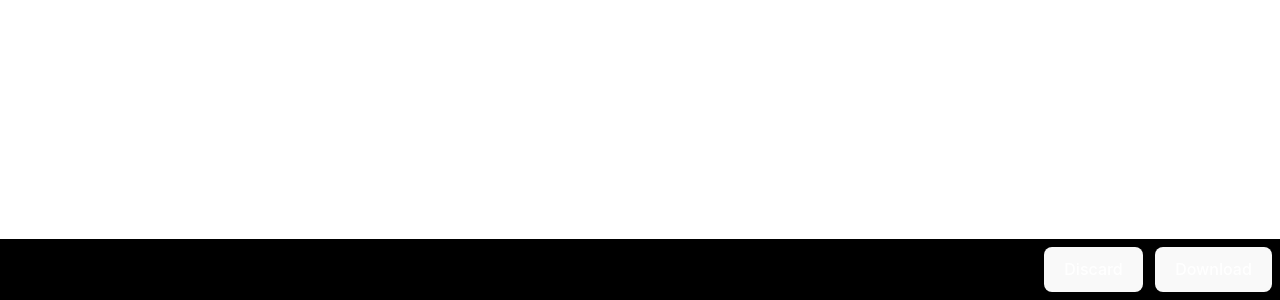
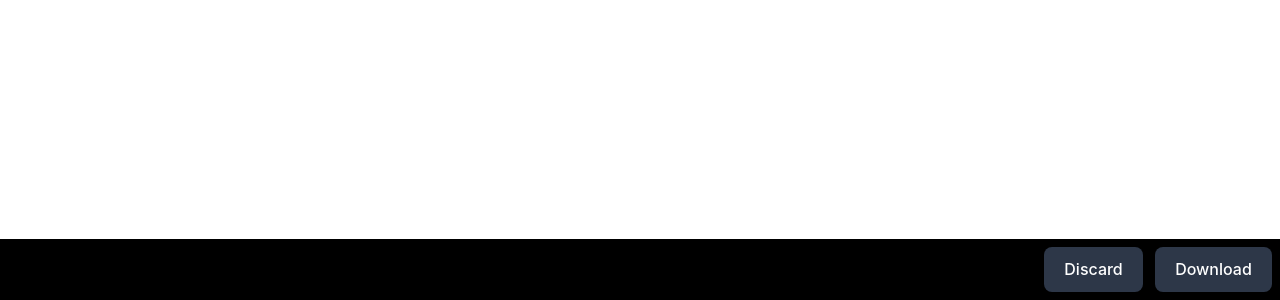
Before and after one commit to weiwen-bot/is442_passport_picture, a Vue app in the folder frontend/: page /image-edit in a window 1280 px wide. Shown: the part 500-800 px from the top of the page. Built offline with nearby package versions, Linux system fonts and the light colour scheme.

Commit message:
added aspect ratio

```diff
--- a/frontend/src/components/ImageCropping.vue
+++ b/frontend/src/components/ImageCropping.vue
@@ -16,9 +16,14 @@
 
       <label for="aspect" class="font-semibold">Aspect Ratio:</label>
       <select
+        id="aspect"
+        v-model="selectedAspectRatio"
+        @change="updateAspectRatio"
         class="p-2 border border-gray-300 rounded-md"
       >
-        <option>
+        <option value="" disabled selected>Please select</option>
+        <option v-for="ratio in aspectRatios" :key="ratio.value" :value="ratio.value">
+          {{ ratio.label }}
         </option>
       </select>
 
@@ -45,7 +50,7 @@
       />
 
       <button
-        class="text-white p-2 rounded mt-4"
+        class="text-white bg-gray-800 p-2 rounded mt-4"
         @click="cropImage">
         Crop
       </button>
@@ -93,11 +98,19 @@ export default {
       pxPerMm: 10, // Conversion factor from mm to pixels (adjust this value based on your image resolution)
       processedImage: "", // Cropped image URL
       isCropped: false, // Track if cropping is completed
+      selectedAspectRatio: "",
       selectedCountry: { name: "Singapore", width: 35, height: 45 },
       countries: [
         { name: "Singapore", width: 35, height: 45 },
         { name: "USA", width: 40, height: 50 },
         { name: "Europe", width: 35, height: 45 },
+      ],
+
+      aspectRatios: [
+        { label: "1:1", value: 1 },
+        { label: "4:5", value: 4 / 5 },
+        { label: "3:4", value: 3 / 4 },
+        { label: "16:9", value: 16 / 9 },
       ],
       isResizing: false, // Track if the crop box is being resized
     };
@@ -192,7 +205,19 @@ export default {
         this.customHeight = Math.round(cropBoxData.height / this.pxPerMm);
       }
     },
+    updateAspectRatio() {
+      const cropper = this.$refs.cropper;
+      if (cropper) {
+        cropper.setAspectRatio(this.selectedAspectRatio);
+      }
+    },
 
   },
 };
 </script>
+
+<style>
+.bg-gray-800 {
+    background-color: #2d3748 !important;
+}
+</style>
--- a/frontend/src/components/ImageEdit.vue
+++ b/frontend/src/components/ImageEdit.vue
@@ -26,14 +26,14 @@
         <div class="flex justify-end">
           <!--Discard Button -->
           <button :disabled="!isCropped"
-            class="text-white p-2 rounded mr-3"
+            class="text-white bg-gray-800 p-2 rounded mr-3"
             @click="handleDiscardCrop">
             Discard
           </button>
 
           <!--Download Button -->
           <button
-            class="text-white p-2 rounded">
+            class="text-white bg-gray-800 p-2 rounded">
             Download
           </button>
         </div>
@@ -104,3 +104,9 @@ export default {
   },
 };
 </script>
+
+<style>
+.bg-gray-800 {
+    background-color: #2d3748 !important;
+}
+</style>
```
